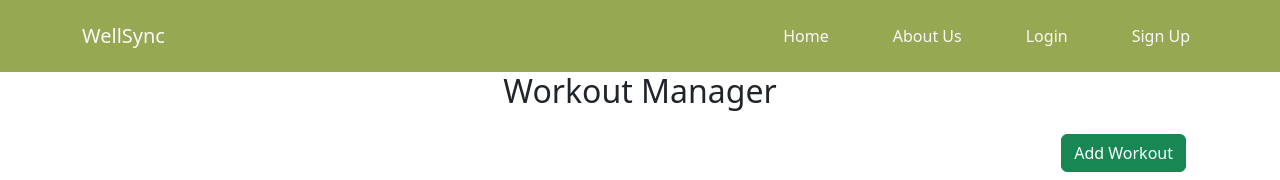
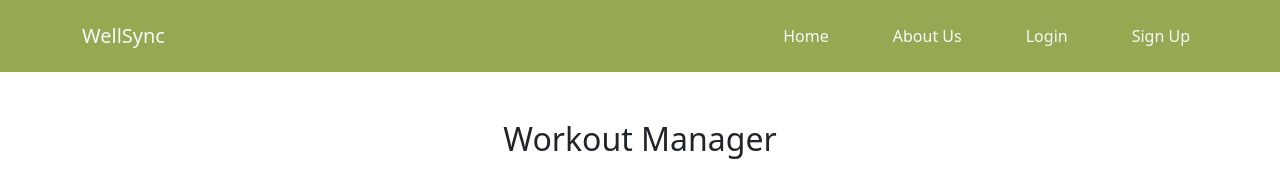
Before and after one commit to FrancheskaClair/fitnessApp-client, a React (Create React App) app: page /workouts in a window 1280 px wide. Shown: the top 180 px of the page. Built offline with nearby package versions, Linux system fonts and the light colour scheme; no server answers; what notyf would draw is missing.

Commit message:
Added changes

```diff
--- a/src/pages/Workouts.js
+++ b/src/pages/Workouts.js
@@ -90,7 +90,7 @@ const WorkoutManager = () => {
 
   return (
     <div className="container py-4 mt-5">
-      <h2 className="text-center mb-4">Workout Manager</h2>
+      <h2 className="text-center mb-4 mt-5">Workout Manager</h2>
 
       <div className="d-flex justify-content-end mb-3">
         <Button variant="success" id="addWorkout" onClick={() => setShowAddModal(true)}>
```
